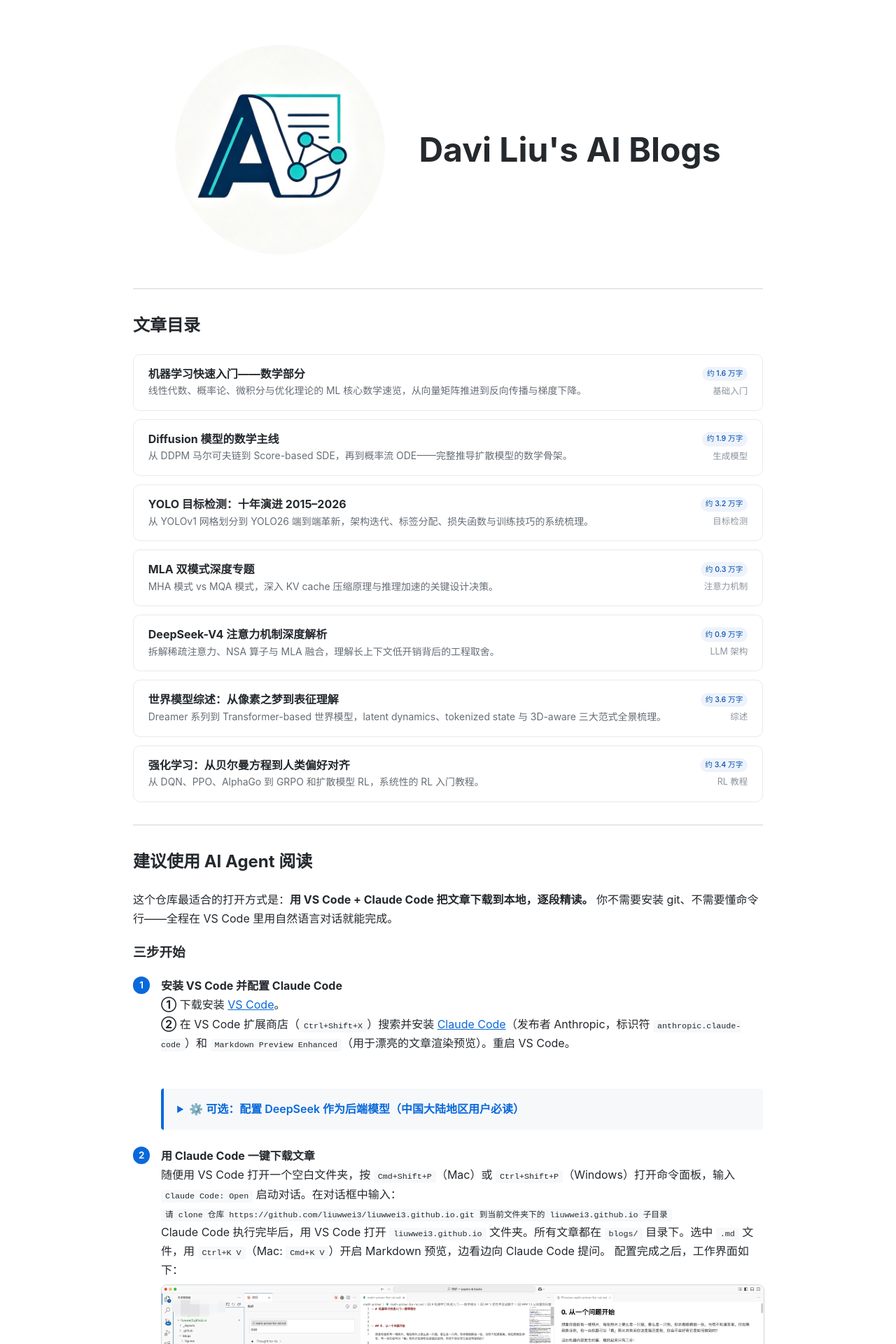
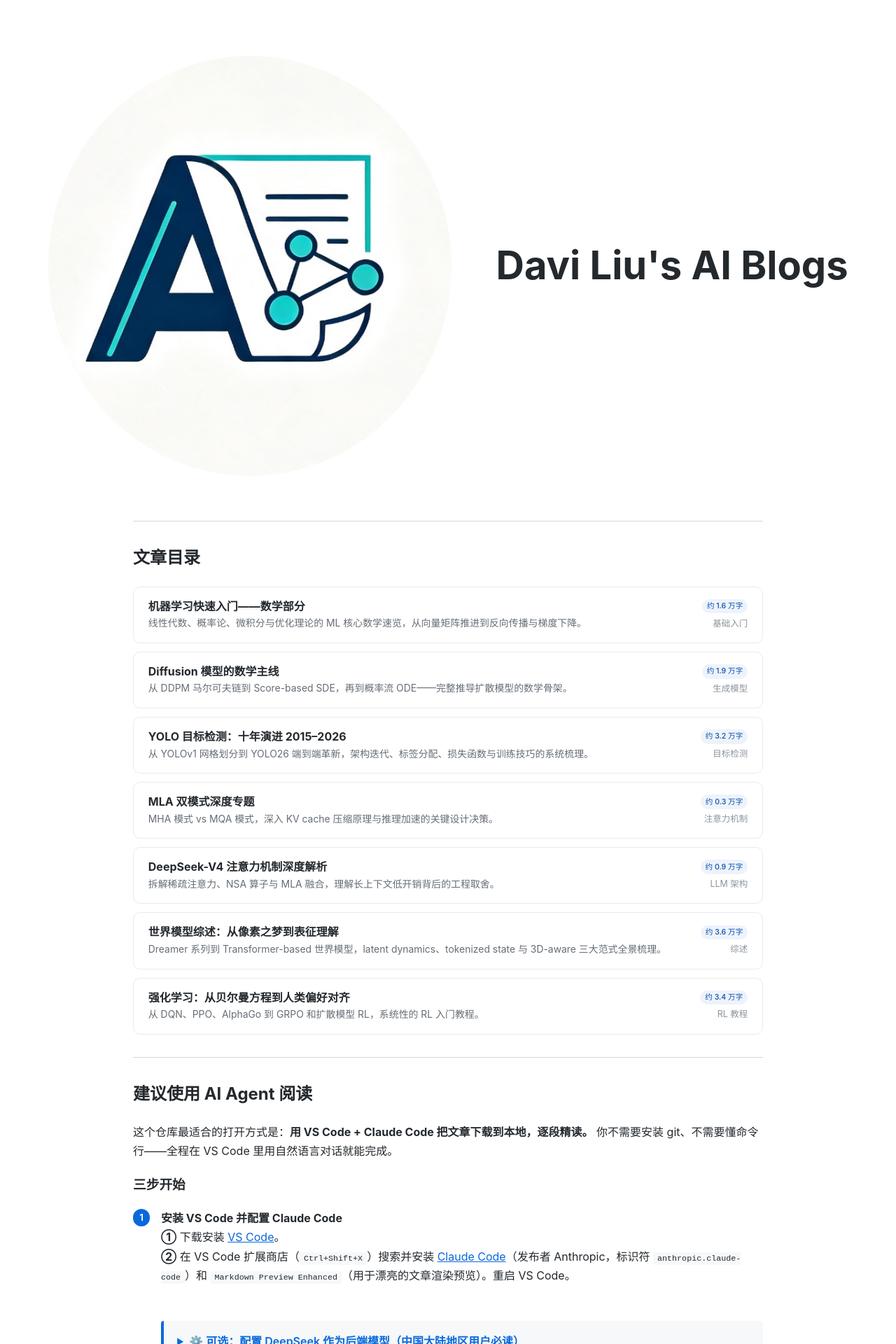
Before and after one commit to liuwwei3/liuwwei3.github.io, a Jekyll site: the page built from index.md, in a window 1280 px wide. Shown: the top 1920 px of the page at 70% size. Built offline with Jekyll 4.4.1, drawn with Linux system fonts in a browser that asks for light colours.

Commit message:
Make logo significantly larger: 600px with responsive cap
Co-Authored-By: Claude <noreply@anthropic.com>

```diff
--- a/index.md
+++ b/index.md
@@ -82,9 +82,9 @@ title: "Davi Liu's AI Blogs"
   .img-lightbox-bg { position: absolute; inset: 0; cursor: default; }
 </style>
 
-<div style="display:flex; align-items:center; justify-content:center; gap:3em; margin:2em 0 3em 0;">
-  <img src="/logo.jpeg" style="width:300px;height:300px;border-radius:50%;object-fit:cover;">
-  <h1 style="margin:0; font-size:3em;">Davi Liu's AI Blogs</h1>
+<div style="display:flex; align-items:center; justify-content:center; gap:4em; margin:3em 0 4em 0;">
+  <img src="/logo.jpeg" style="width:600px;height:600px;border-radius:50%;object-fit:cover;max-width:45vw;flex-shrink:0;">
+  <h1 style="margin:0; font-size:3.5em; white-space:nowrap;">Davi Liu's AI Blogs</h1>
 </div>
 
 ---
```
